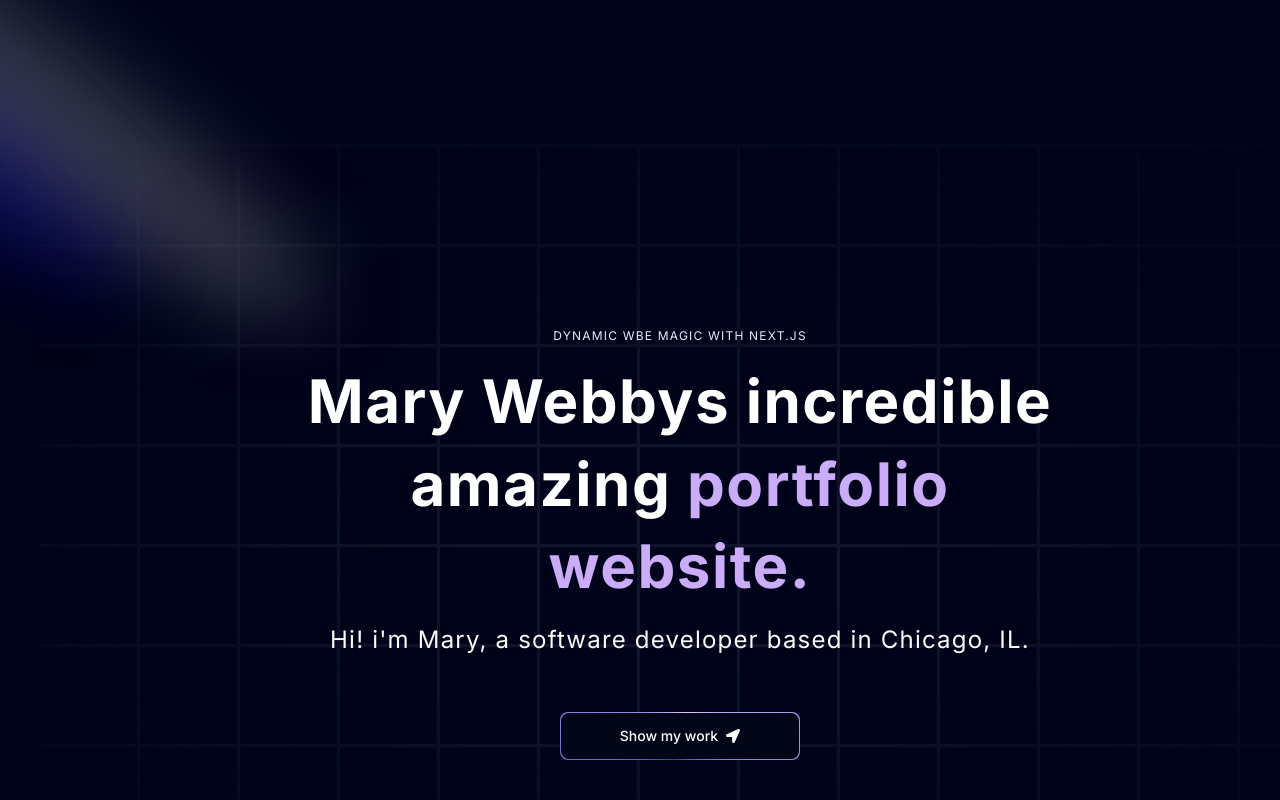
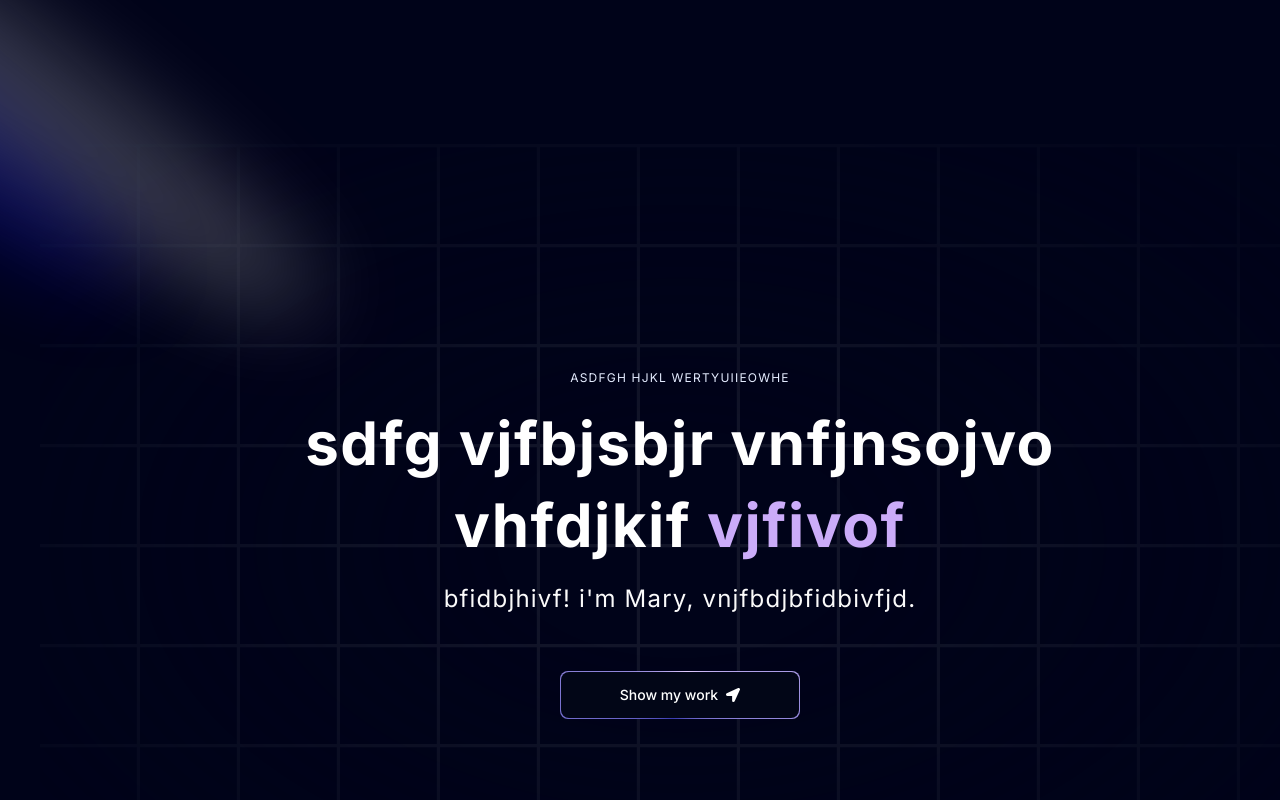
Before and after one commit to marywebby/portfolio, a Next.js app: page / in a window 1280 px wide. Shown: the top 800 px of the page. Built offline with nearby package versions, Linux system fonts and the light colour scheme.

Commit message:
switched up some language

```diff
--- a/components/Hero.tsx
+++ b/components/Hero.tsx
@@ -19,16 +19,16 @@ const Hero = () => {
         <div className="flex justify-center relative my-20 z-10">
           <div className="max-w-[89vw] md:max-w-2xl lg:max-w-[60vw] flex flex-col items-center justify-center">
             <h2 className="uppercase tracking-widest text-xs text-center text-blue-100 max-w-80">
-              dynamic wbe magic with next.js
+              asdfgh hjkl wertyuiieowhe
             </h2>
 
             <TextGenerateEffect
               className="text-center text-[40px] md:text-5xl lg:text-6xl"
-              words='Mary Webbys incredible amazing portfolio website.'
+              words='sdfg vjfbjsbjr vnfjnsojvo vhfdjkif vjfivof '
             />
 
             <p className='text-center md:tracking-wider mb-4 text-sm md:text-lg lg:text-2xl'>
-              Hi! i&apos;m Mary, a software developer based in Chicago, IL.
+              bfidbjhivf! i&apos;m Mary, vnjfbdjbfidbivfjd.
             </p>
 
             <a href="#about">
```
